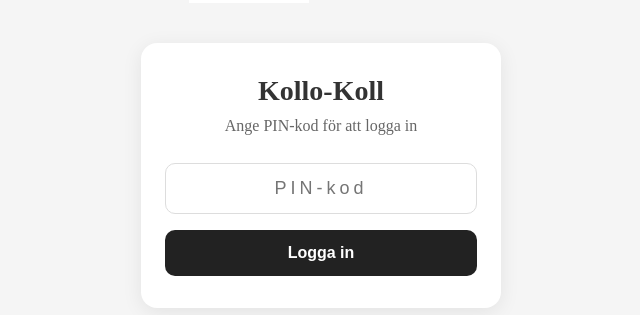
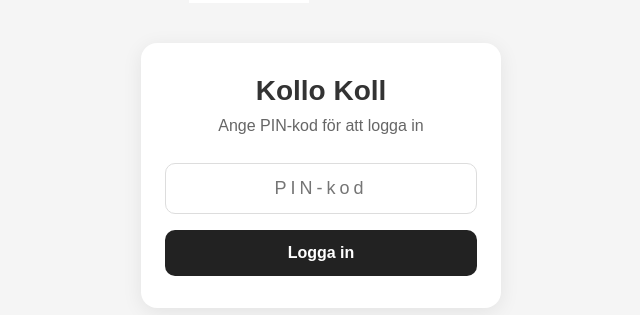
Before and after one commit to Sterje/kollokoll, a Vue app in the folder frontend/: page / in a window 1280 px wide. Shown: the part 311-626 px from the top of the page, without its empty margins (319-959 px from the left). Built offline with nearby package versions, Linux system fonts and the light colour scheme; no server answers.

Commit message:
text on login

```diff
--- a/frontend/src/views/mobile/LoginMobile.vue
+++ b/frontend/src/views/mobile/LoginMobile.vue
@@ -13,9 +13,8 @@
         class="login-logo"
       />
     </div>
-    <!-- Mock login, will implement real authentication later -->
     <div class="login-card">
-      <h1>Kollo-Koll</h1>
+      <h1>Kollo Koll</h1>
 
       <p class="subtitle">Ange PIN-kod för att logga in</p>
 
@@ -134,6 +133,7 @@ async function handleLogin() {
   border-radius: 16px;
   box-shadow: 0 4px 20px rgba(0, 0, 0, 0.08);
   box-sizing: border-box;
+  font-family: Arial, sans-serif;
 }
 
 h1 {
```
